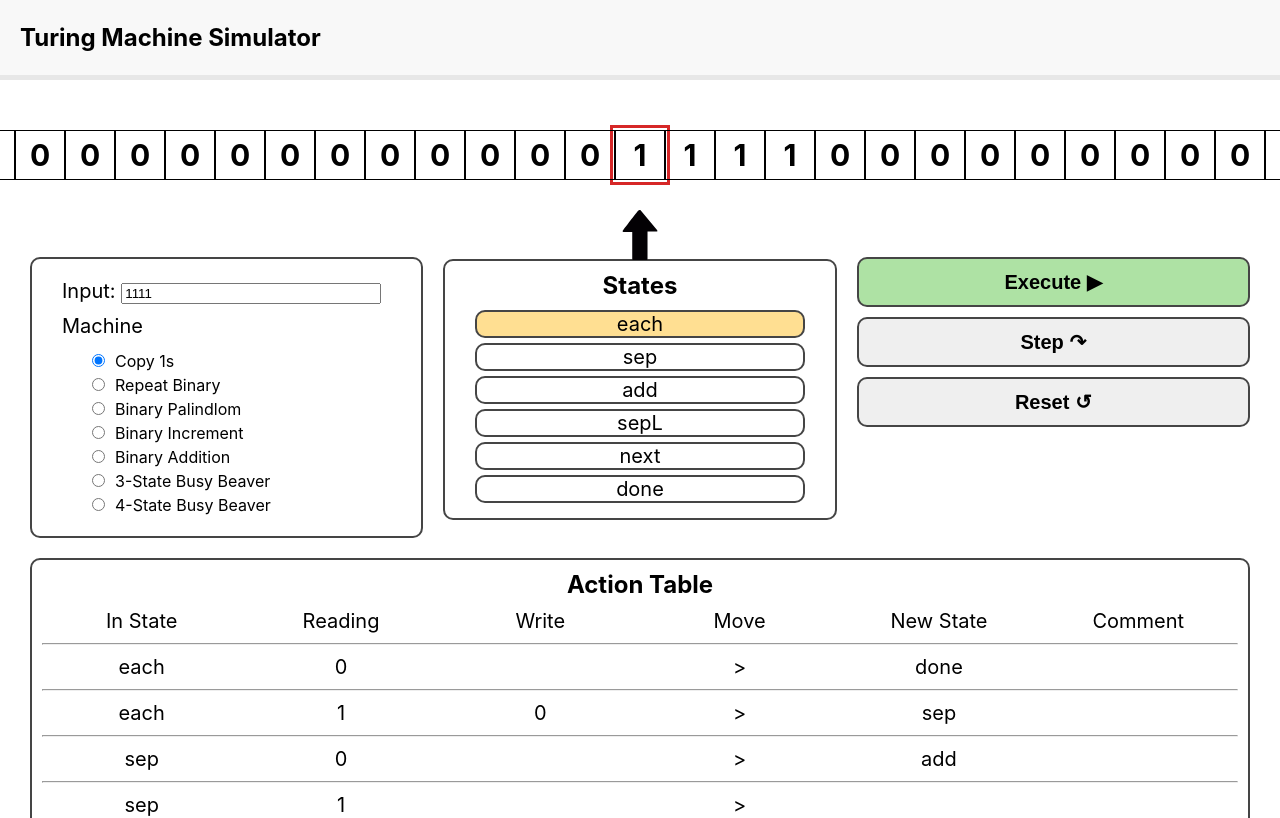
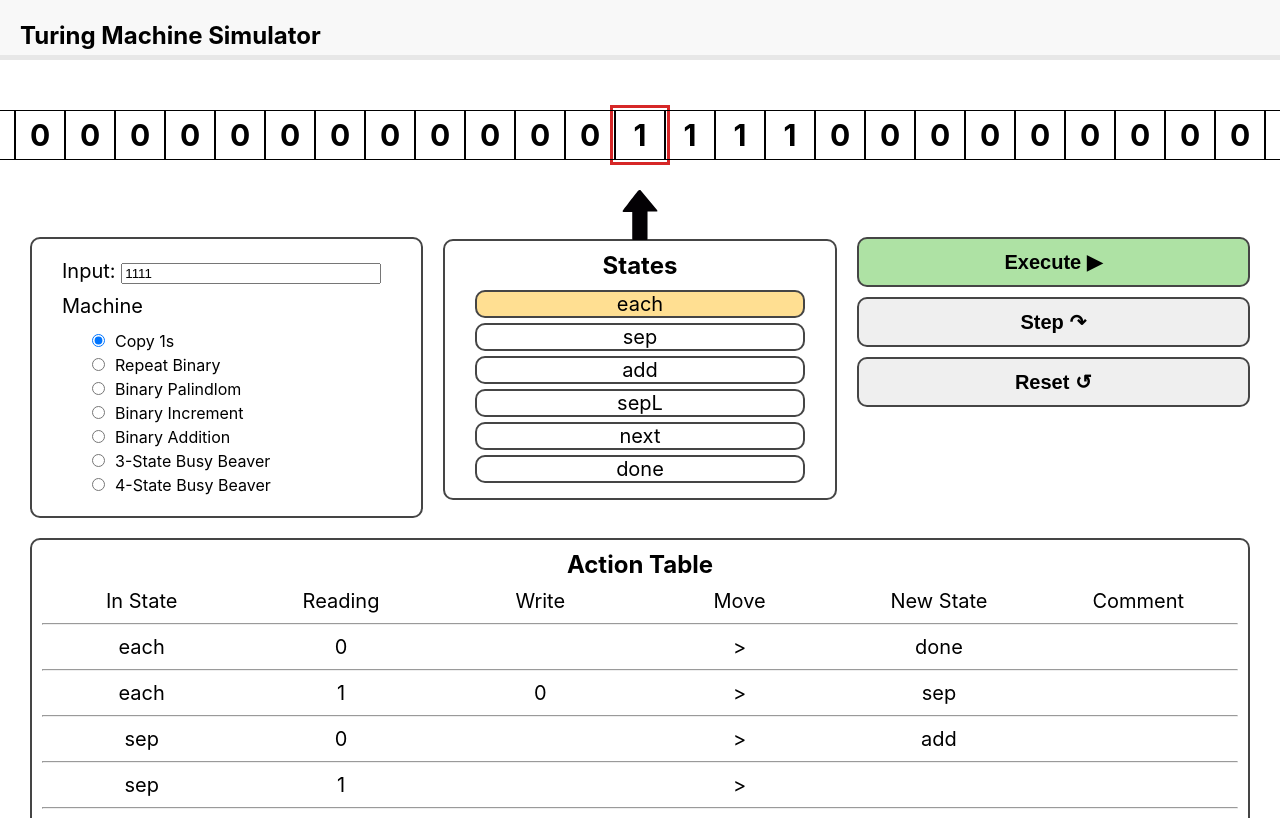
Before and after one commit to waynechoidev/turing-machine, a Next.js app: page / in a window 1280 px wide. Shown: the top 818 px of the page. Built offline with nearby package versions, Linux system fonts and the light colour scheme.

Commit message:
change header

```diff
--- a/styles/Home.module.css
+++ b/styles/Home.module.css
@@ -5,12 +5,12 @@
 
 .container header {
   background-color: #f8f8f8;
-  height: 80px;
-  padding: 20px;
+  height: 60px;
+  padding: 5px 20px;
   margin-bottom: 50px;
   border-bottom: 5px #e7e7e7 solid;
   display: flex;
-  align-items: center;
+  align-items: flex-end;
 }
 .container h1 {
   margin: 0;
```
